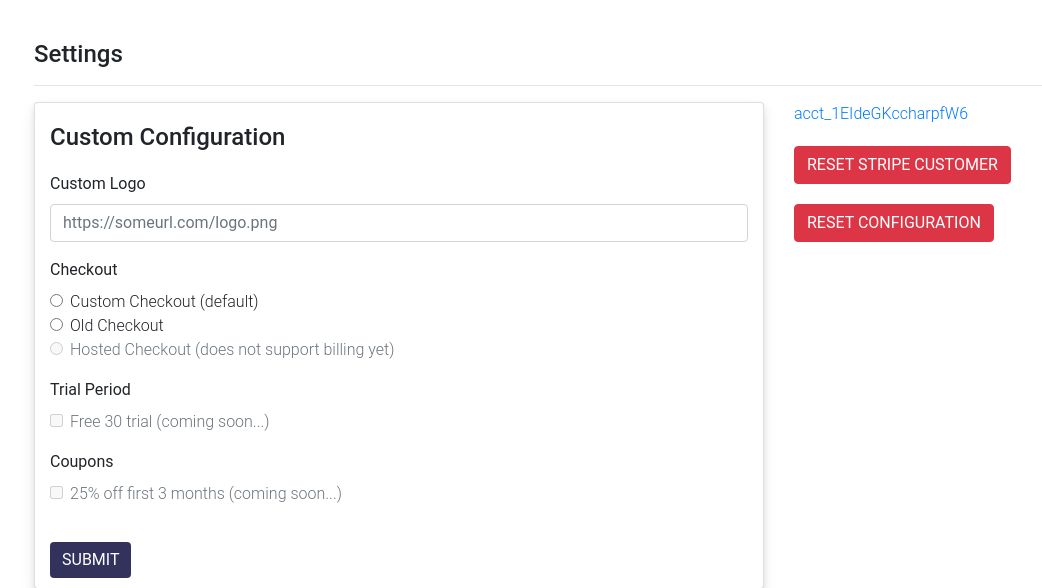
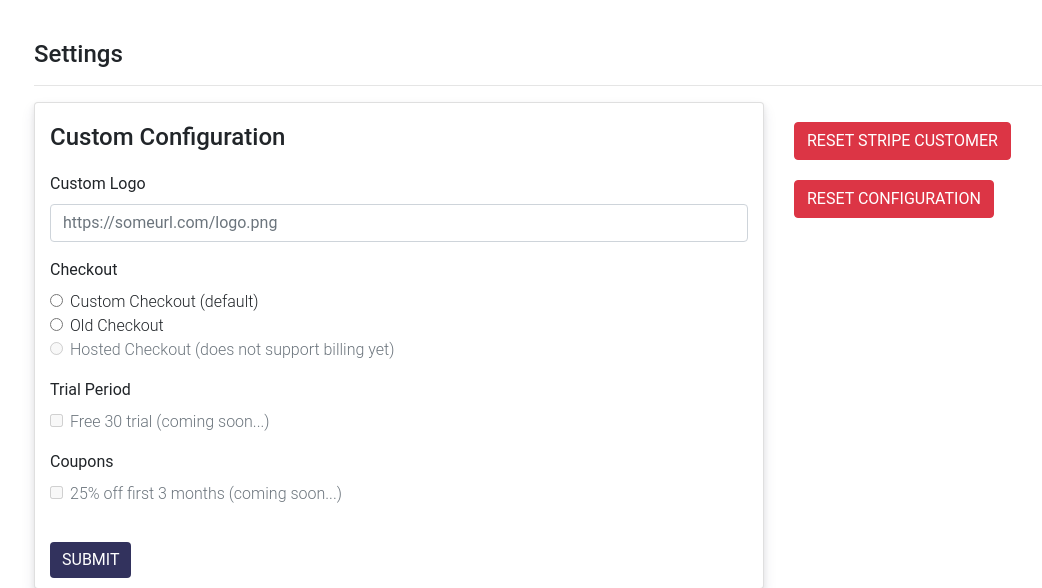
Before and after one commit to mattmitchell6/stockexdata, a Node server app: template views/pages/settings.hbs in a window 1280 px wide. Shown: the part 56-644 px from the top of the page, without its empty margins (51-1093 px from the left). Run offline with Node 20, Linux system fonts and the light colour scheme; the template is opened without the code that fills it, so the values that code supplies are empty; some libraries are stand-ins or nearby versions.

Commit message:
removed stripe admin instant login

```diff
--- a/views/pages/settings.hbs
+++ b/views/pages/settings.hbs
@@ -67,8 +67,6 @@
     </div>
 
     <div class="col col-md-4">
-
-      <a href="https://admin.corp.stripe.com/merchants/acct_1EIdeGKccharpfW6/login_as?redirect=" class="">acct_1EIdeGKccharpfW6</a>
       <a class="btn btn-danger mts" href="/settings/reset-customer">Reset Stripe Customer</a>
       <a class="btn btn-danger mts" href="/settings/reset-config">Reset Configuration</a>
     </div>
```
Also changed, not shown: public/js/helpers.js (line endings or trailing spaces).
